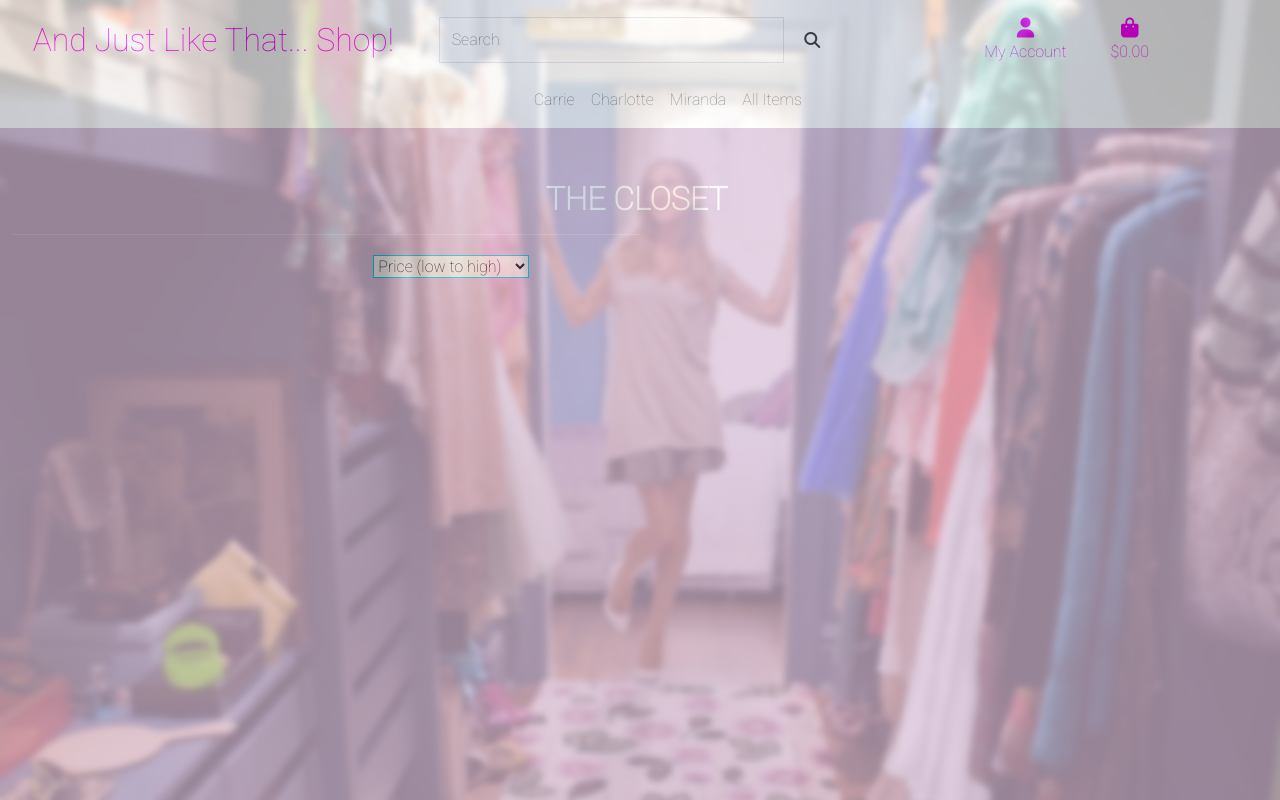
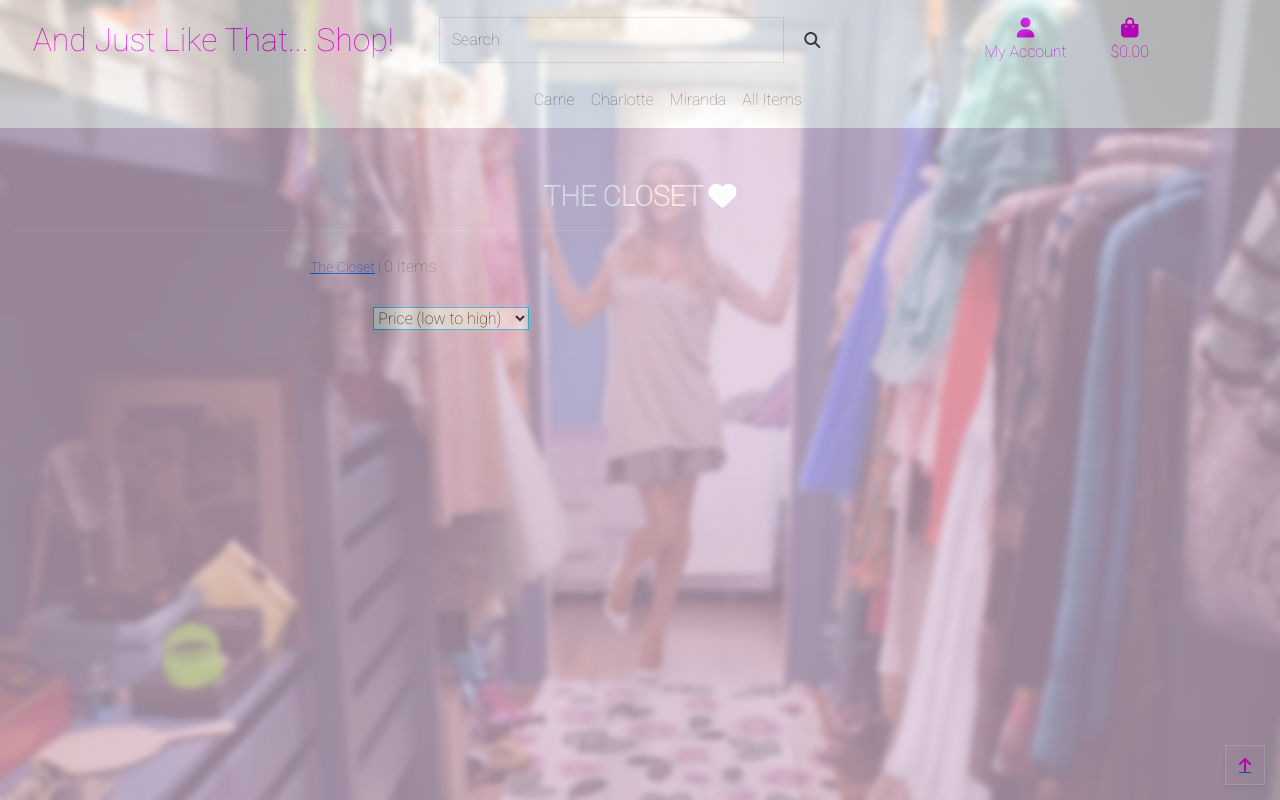
Before and after one commit to Code-Institute-Submissions/alex-1134-and_just_like_that-shop_MayResub, a Django app: a page that uses items/templates/items/items.html in a window 1280 px wide. Run offline with Django 3.2, Linux system fonts and the light colour scheme; data that the repository does not hold is empty; some libraries are stand-ins or nearby versions.

Commit message:
Add JS to jump from the bottom to the top, fix sorting

```diff
--- a/items/templates/items/items.html
+++ b/items/templates/items/items.html
@@ -14,7 +14,12 @@
     <div class="container-fluid">
         <div class="row">
             <div class="col text-center mt-3">
-                <h2 class="closet-font">The Closet <i class="fa-solid fa-circle-heart"></i></h2>
+                <h3 class="closet-font">The Closet <i class="fas fa-heart"></i></h3>
+                {% for c in current_categories %}
+                    <a class="category-badge text-decoration-none" href="{% url 'items' %}?category={{ c.name }}">
+                        <span class="p-2 mt-2 badge badge-white text-fusia rounded-0 border border-dark">{{ c.friendly_name }}</span>
+                    </a>
+                {% endfor %}
                 <hr class="w-50 mb-1">
             </div>
         </div>
@@ -32,8 +37,19 @@
                                 <option value="rating_asc" {% if current_sorting == 'rating_asc' %}selected{% endif %}>Rating (low to high)</option>
                                 <option value="price_asc" {% if current_sorting == 'price_asc' %}selected{% endif %}>Price (low to high)</option>
                                 <option value="price_desc" {% if current_sorting == 'price_desc' %}selected{% endif %}>Price (high to low)</option>
+
+
                             </select>
                         </div>
+                    </div>
+
+                    <div class="col-12 col-md-6 order-md-first">
+                        <p class="text-muted mt-3 text-center text-md-left">
+                            {% if search_term or current_categories or current_sorting != 'None_None' %}
+                                <span class="small"><a href="{% url 'items' %}">The Closet</a> | </span>
+                            {% endif %}
+                            {{ items|length }} Items{% if search_term %} found for <strong>"{{ search_term }}"</strong>{% endif %}
+                        </p>
                     </div>
 
         <!-- iteration through items variable-->
@@ -63,7 +79,7 @@
                                             {% if item.category %}
                                             <p class="small mt-1 mb-0">
                                                 <a class="text-muted" href="{% url 'items' %}?category={{ item.category.name }}">
-                                                    <i class="fas fa-scissors mr-1">{{ item.category.friendly_name }}</i>
+                                                    <i class="fas fa-tags mr-1"> {{ item.category.friendly_name }}</i>
                                                 </a>
                                             </p>
                                             {% endif %}
@@ -108,5 +124,43 @@
             </div>
         </div>
     </div>
+    <div class="btt-button shadow-sm rounded-0 border border-black">
+        <a class="btt-link d-flex h-100">
+            <i class="fas fa-arrow-up text-fusia mx-auto my-auto"></i>
+        </a>
+    </div>
 
 {% endblock %}
+
+{% block postloadjs %}
+    {{ block.super }}
+    <script type="text/javascript">
+		$('.btt-link').click(function(e) {
+			window.scrollTo(0,0)
+		})
+	</script>
+
+    <!-- from Code Institute tutorial  -->
+    <script type="text/javascript">
+        $('#sort-selector').change(function() {
+            var selector = $(this);
+            var currentUrl = new URL(window.location);
+
+            var selectedVal = selector.val();
+            if(selectedVal != "reset"){
+                var sort = selectedVal.split("_")[0];
+                var direction = selectedVal.split("_")[1];
+
+                currentUrl.searchParams.set("sort", sort);
+                currentUrl.searchParams.set("direction", direction);
+
+                window.location.replace(currentUrl);
+            } else {
+                currentUrl.searchParams.delete("sort");
+                currentUrl.searchParams.delete("direction");
+
+                window.location.replace(currentUrl);
+            }
+        })
+    </script>
+{% endblock %}
--- a/static/css/base.css
+++ b/static/css/base.css
@@ -63,6 +63,11 @@ body {
 	z-index: -1;
 }
 
+a.category-badge > span.badge:hover {
+    background: #af0054;
+    color: white;
+}
+
 .text-fusia {
     color: #FF00FF;
 }
@@ -71,10 +76,26 @@ body {
     border: 1px solid #FF00FF;
 }
 
+.border-black {
+    border: 1px solid black; /* working??? */
+}
+
 .ajlt {
     font-weight: 900;
 }
 
+.btt-link {
+    cursor: auto;
+}
+
+.btt-button {
+    position: fixed;
+    right: 15px;
+    bottom:15px;
+    height: 40px;
+    width: 40px;
+
+}
 /* ............................................... Media Queries */
 
 
--- a/templates/includes/navigation.html
+++ b/templates/includes/navigation.html
@@ -58,8 +58,8 @@
             </a>
             <div class="dropdown-menu border-0" aria-labelledby="everything">
                 <a href="{% url 'items' %}?sort=price&direction=asc" class="dropdown-item">By Category</a>
-                <a href="{% url 'items' %}?sort=price&direction=decs" class="dropdown-item ">By Rating</a>
-                <a href="{% url 'items' %}?sort=price&direction=asc" class="dropdown-item ">By Price</a>
+                <a href="{% url 'items' %}?sort=rating&direction=decs" class="dropdown-item ">By Rating</a>
+                <a href="{% url 'items' %}?sort=category&direction=asc" class="dropdown-item ">By Price</a>
                 <a href="{% url 'items' %}" class="dropdown-item">All Closet</a>
             </div>
         </li>
```
Also changed, not shown: items/templates/items/item_detail.html (+7 -0 lines).
